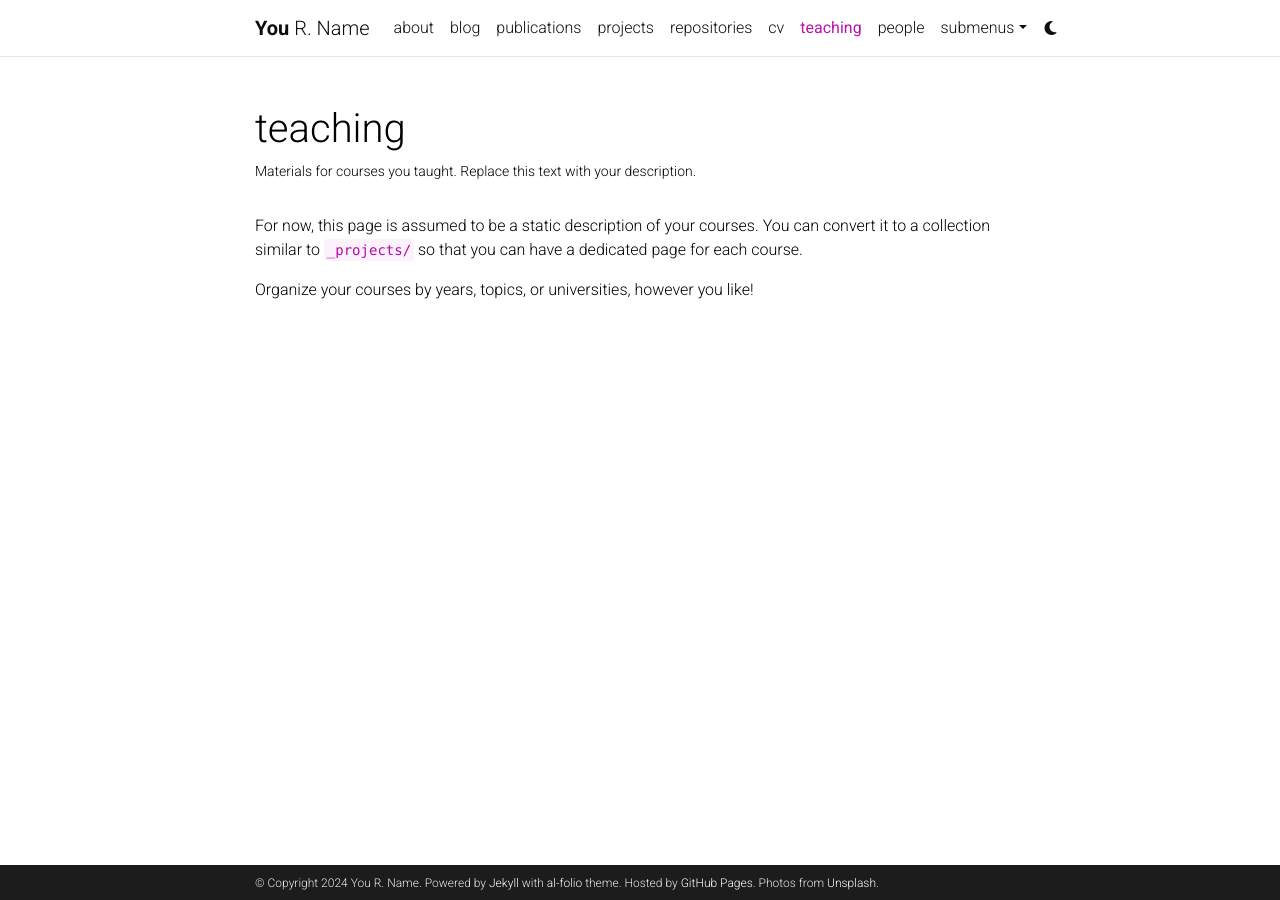
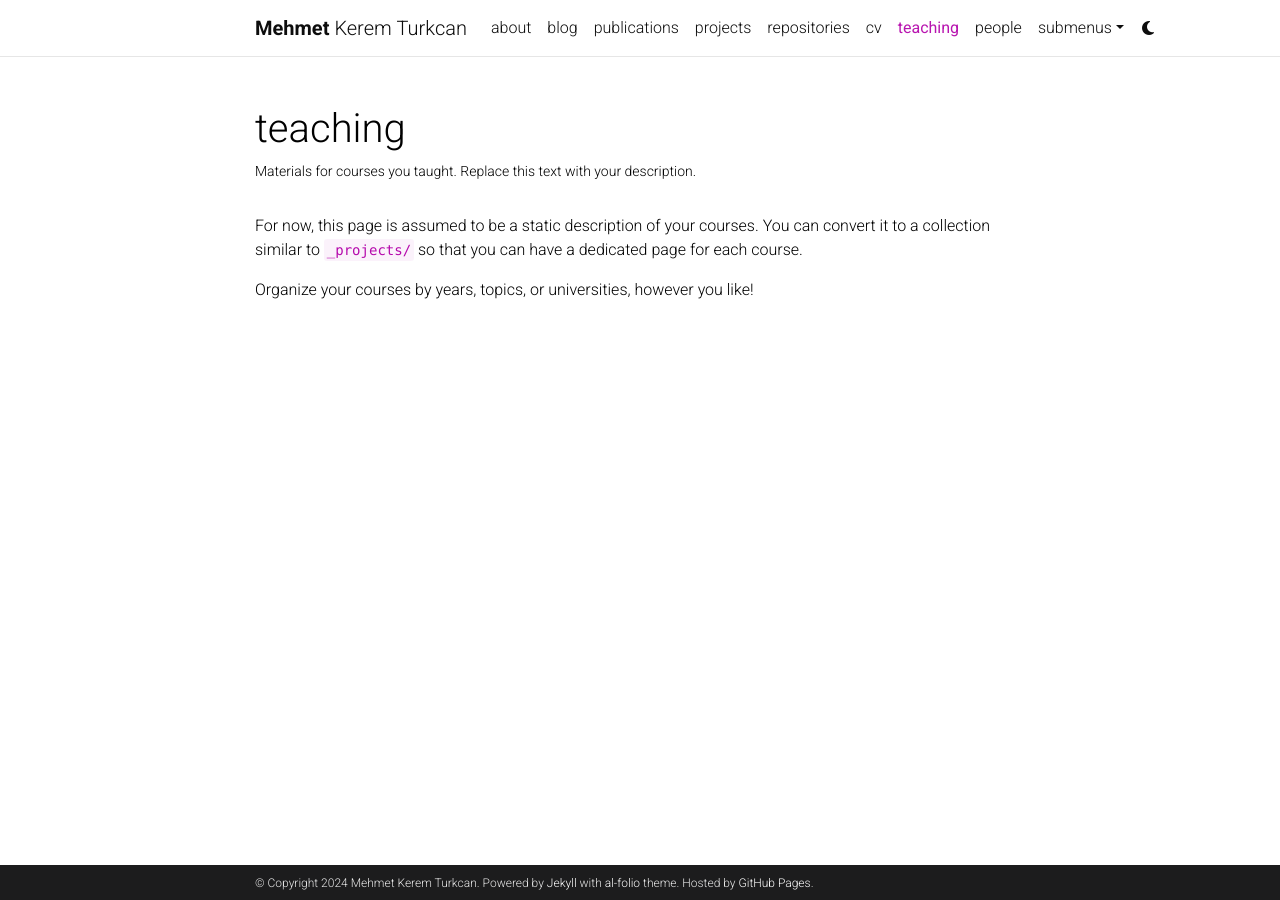
Before and after one commit to mkturkcan/mkturkcan.github.io, a Jekyll site: the page built from _pages/teaching.md, in a window 1280 px wide. Built offline with Jekyll 4.4.1, drawn with Linux system fonts in a browser that asks for light colours; comment, search, counter and statistics services are not loaded; a style sheet for code colours, icons or effects is not loaded.

Commit message:
Update _config.yml

```diff
--- a/_config.yml
+++ b/_config.yml
@@ -3,23 +3,22 @@
 # -----------------------------------------------------------------------------
 
 title: blank # the website title (if blank, full name will be used instead)
-first_name: You
-middle_name: R.
-last_name: Name
-email: you@example.com
+first_name: Mehmet
+middle_name: Kerem
+last_name: Turkcan
+email: mkt2126@columbia.edu
 description: > # the ">" symbol means to ignore newlines until "footer_text:"
   A simple, whitespace theme for academics. Based on [*folio](https://github.com/bogoli/-folio) design.
 footer_text: >
   Powered by <a href="https://jekyllrb.com/" target="_blank">Jekyll</a> with <a href="https://github.com/alshedivat/al-folio">al-folio</a> theme.
   Hosted by <a href="https://pages.github.com/" target="_blank">GitHub Pages</a>.
-  Photos from <a href="https://unsplash.com" target="_blank">Unsplash</a>.
 keywords: jekyll, jekyll-theme, academic-website, portfolio-website  # add your own keywords or leave empty
 
 lang: en # the language of your site (for example: en, fr, cn, ru, etc.)
 icon: ⚛️  # the emoji used as the favicon (alternatively, provide image name in /assets/img/)
 
-url: https://alshedivat.github.io # the base hostname & protocol for your site
-baseurl: /al-folio # the subpath of your site, e.g. /blog/. Leave blank for root
+url: https://mkturkcan.github.io # the base hostname & protocol for your site
+baseurl: # the subpath of your site, e.g. /blog/. Leave blank for root
 last_updated: false # set to true if you want to display last updated in the footer
 impressum_path:  # set to path to include impressum link in the footer, use the same path as permalink in a page, helps to conform with EU GDPR
 
```
